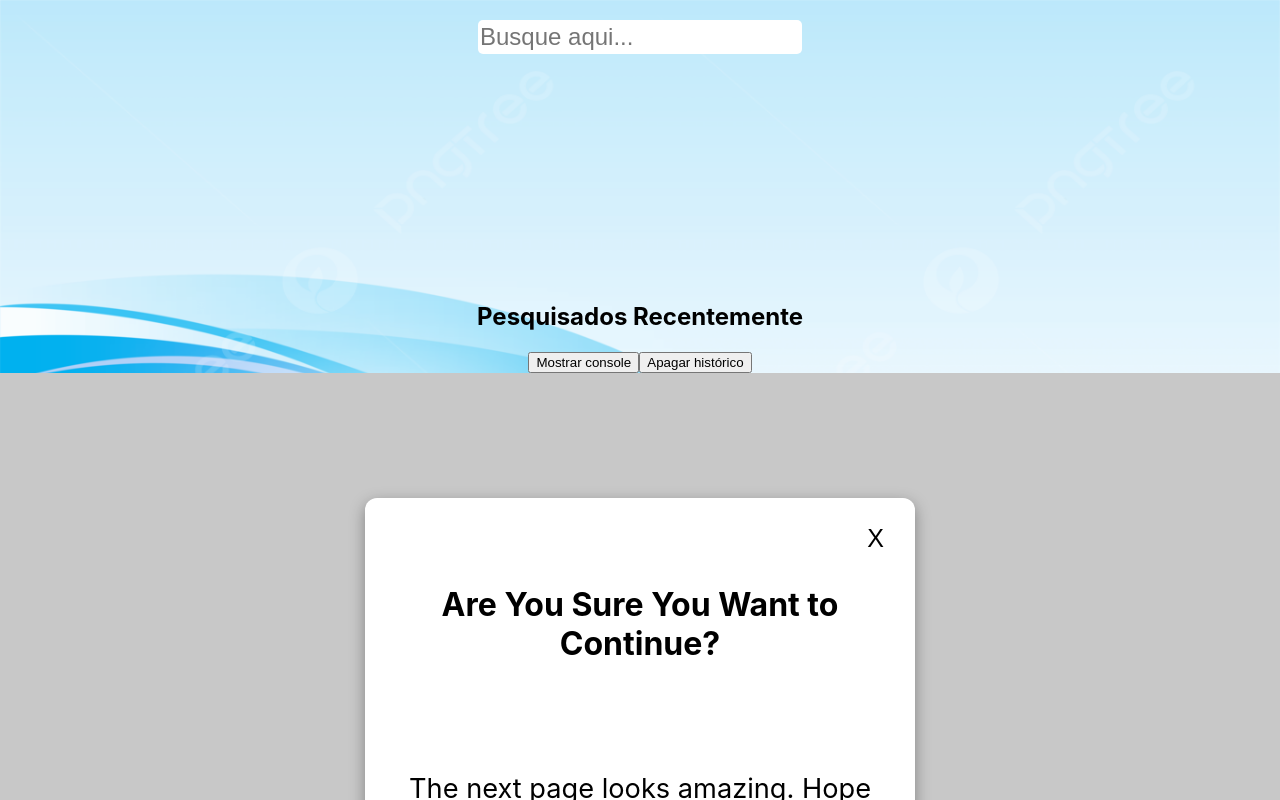
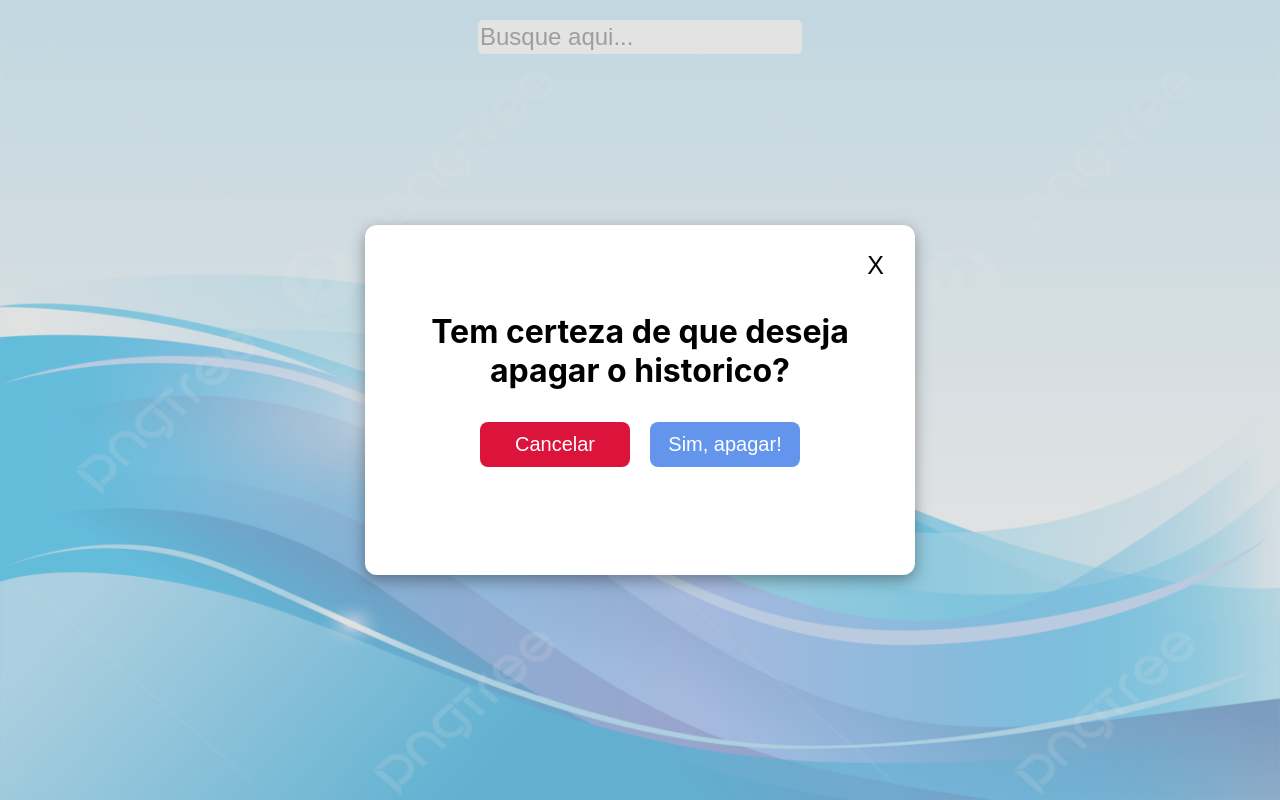
Before and after one commit to Tulio-Colares/teste-busca, a React (Create React App) app: page / in a window 1280 px wide. Both pictures are taken after a click on the button "Apagar histórico". Built offline with nearby package versions, Linux system fonts and the light colour scheme.

Commit message:
feat: conclui modal

```diff
--- a/src/components/Modal2.css
+++ b/src/components/Modal.css
@@ -1,8 +1,11 @@
 .modalBackground {
     width: 100vw;
     height: 100vh;
-    background-color: rgba(200, 200, 200);
-    position: fixed;
+    background-color: rgba(200, 200, 200, 0.5);
+    position: absolute;
+    top: 0;
+    left: 0;
+    z-index: 10;
     display: flex;
     justify-content: center;
     align-items: center;
@@ -10,7 +13,7 @@
 
   .modalContainer {
     width: 500px;
-    height: 500px;
+    height: 300px;
     border-radius: 12px;
     background-color: white;
     box-shadow: rgba(0, 0, 0, 0.35) 0px 5px 15px;
@@ -18,6 +21,7 @@
     flex-direction: column;
     padding: 25px;
     position: absolute;
+    opacity: 1;
   }
 
   .modalContainer .title {
--- a/src/components/Modal.jsx
+++ b/src/components/Modal.jsx
@@ -1,29 +1,40 @@
-import React, {useContext} from 'react';
-import {PesquisaContext} from '../context/pesquisaContext';
+import React, {useContext} from "react";
+import { PesquisaContext } from "../context/pesquisaContext";
+import "./Modal.css";
 
-const Modal = () => {
-  const { setOpenModal, pesquisados, setPesquisados} = useContext(PesquisaContext)
+function Modal() {
+  const { setOpenModal, setPesquisados} = useContext(PesquisaContext)
 
   const clearHistory = () => {
-    setPesquisados([])
+    setPesquisados([]);
     setOpenModal(false)
   }
 
   return (
-    <div className='modalBackground'>
-      <div className='modalContainer'>
-        <button onClick={() => setOpenModal(false)}>X</button>
-        <div className='title'>
-        <h1>Tem certeza de que quer apagar todos os dados do histórico?</h1>
+    <div className="modalBackground">
+      <div className="modalContainer">
+        <div className="titleCloseBtn">
+          <button
+            onClick={() => setOpenModal(false)}
+          >
+            X
+          </button>
         </div>
-        <div className='body'></div>
-        <div className='footer'>
-          <button onClick={() => setOpenModal(false)}>Cancelar</button>
-          <button onClick={clearHistory}>Apagar!</button>
+        <div className="title">
+          <h1>Tem certeza de que deseja apagar o historico?</h1>
+        </div>
+        <div className="footer">
+          <button
+            onClick={() => setOpenModal(false)}
+            id="cancelBtn"
+          >
+            Cancelar
+          </button>
+          <button onClick={clearHistory}>Sim, apagar!</button>
         </div>
       </div>
     </div>
-  )
+  );
 }
 
-export default Modal
+export default Modal;
--- a/src/components/Modal2.jsx
+++ /dev/null
@@ -1,39 +0,0 @@
-import React from "react";
-import "./Modal2.css";
-
-function Modal({ setOpenModal }) {
-  return (
-    <div className="modalBackground">
-      <div className="modalContainer">
-        <div className="titleCloseBtn">
-          <button
-            onClick={() => {
-              setOpenModal(false);
-            }}
-          >
-            X
-          </button>
-        </div>
-        <div className="title">
-          <h1>Are You Sure You Want to Continue?</h1>
-        </div>
-        <div className="body">
-          <p>The next page looks amazing. Hope you want to go there!</p>
-        </div>
-        <div className="footer">
-          <button
-            onClick={() => {
-              setOpenModal(false);
-            }}
-            id="cancelBtn"
-          >
-            Cancel
-          </button>
-          <button>Continue</button>
-        </div>
-      </div>
-    </div>
-  );
-}
-
-export default Modal;
--- a/src/components/Vitrine.jsx
+++ b/src/components/Vitrine.jsx
@@ -1,16 +1,28 @@
 import React, {useContext} from 'react';
 import { PesquisaContext } from '../context/pesquisaContext'
-import Modal2 from './Modal2'
+import Modal from './Modal'
+import "./Modal.css";
 
 const Vitrine = () => {
   const {pesquisados, openModal, setOpenModal} = useContext(PesquisaContext)
 
+  const styleBtn = {
+    width: '250px',
+    height: '35px',
+    margin: '10px',
+    border: 'none',
+    backgroundColor: '#87CEEB',
+    color: 'white',
+    borderRadius: '8px',
+    fontSize: '20px',
+    cursor: 'pointer',
+  }
+
   return (
     <div>
       <h2>Pesquisados Recentemente</h2>
-      <button onClick={() => console.log(pesquisados)}>Mostrar console</button>
-      <button onClick={() => setOpenModal(true)}>Apagar histórico</button>
-        {openModal && <Modal2/>}
+      <button onClick={() => setOpenModal(true)} style={styleBtn} >Apagar histórico</button>
+        {openModal && <Modal/>}
         {pesquisados.map(pesquisado => (
             <p key={pesquisado.id}>{pesquisado.suggestion}</p>
         ))}
```
